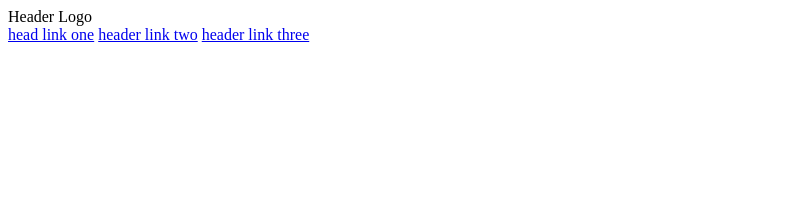
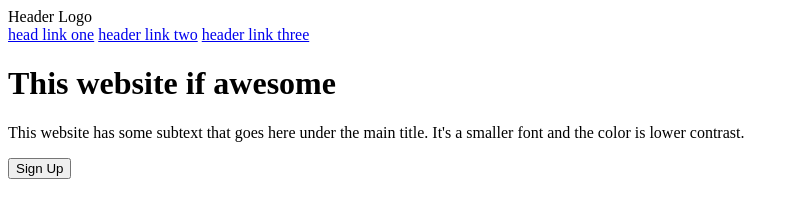
Before and after one commit to shleeann/landing-page, a plain HTML site: page index.html in a window 1280 px wide. Shown: the whole page, without its empty margins (0-794 px from the left). Drawn offline with Linux system fonts and the light colour scheme.

Commit message:
Created first section

```diff
--- a/index.html
+++ b/index.html
@@ -16,6 +16,10 @@
         </div>
     </div>
     <div class="first-container">
-
+        <div class="text">
+            <h1>This website if awesome</h1>
+            <p>This website has some subtext that goes here under the main title. It's a smaller font and the color is lower contrast.</p>
+            <button>Sign Up</button>
+        </div>
     </div>
 </body>
```
